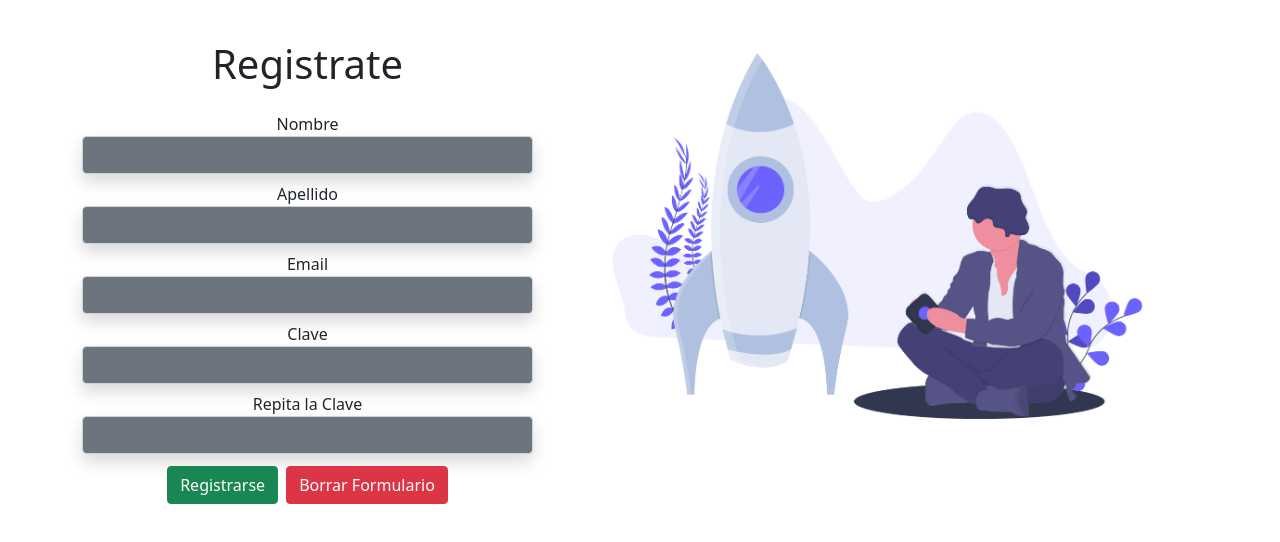
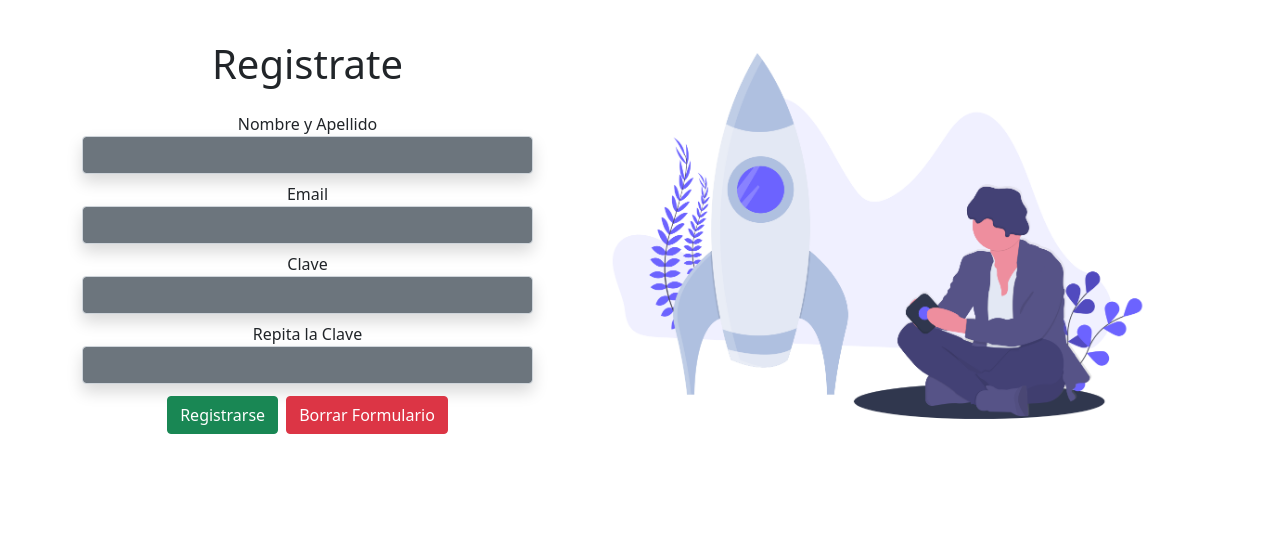
Before and after one commit to RockiJunior/webGest, a React (Create React App) app in the folder client/: page /signUp in a window 1280 px wide. Shown: the top 542 px of the page. Built offline with nearby package versions, Linux system fonts and the light colour scheme.

Commit message:
input field apellido-signUp changed

```diff
--- a/client/src/components/Forms/LogIn/LogIn.jsx
+++ b/client/src/components/Forms/LogIn/LogIn.jsx
@@ -30,7 +30,6 @@ const LogIn = () => {
 		clave: ''
 	};
 	const MySwal = withReactContent(Swal);
-
 
 	const validationSchema = Yup.object({
 		nombre: Yup.string().required('Ingrese un Nombre'),
--- a/client/src/components/Forms/SignUp/SignUpFormik.jsx
+++ b/client/src/components/Forms/SignUp/SignUpFormik.jsx
@@ -30,12 +30,8 @@ const SignUpFormik = () => {
 	};
 	const validate = Yup.object({
 		nombre: Yup.string()
-		.max(15, 'Se admite un nombre hasta 15 caracteres')
-		.required('Ingrese un Nombre'),
-
-		apellido: Yup.string()
-		.max(25, 'Se admite un Apellido hasta 25 caracteres')
-		.required('Ingrese un Apellido'),
+		.max(40, 'Se admite nombre y apellido hasta 40 caracteres')
+		.required('Ingrese un Nombre, y un Apellido (coloque solo el primer nombre)'),
 
 		email: Yup.string()
 		.email('El Email ingresado es Invalido ')
@@ -87,17 +83,10 @@ const SignUpFormik = () => {
 					<h1 className="my-4 font-weight-bold-display-4">Registrate</h1>
 					<Form>
 						<div>
-							<TextField label="Nombre" name="nombre" type="text" />
+							<TextField label="Nombre y Apellido" name="nombre" type="text" />
 							<ErrorMessage
 								name="nombre"
 								component={() => <div style={{ fontSize: 12, color: 'red' }}>{errors.nombre}</div>}
-							/>
-						</div>
-						<div>
-							<TextField label="Apellido" name="apellido" type="text" />
-							<ErrorMessage
-								name="apellido"
-								component={() => <div style={{ fontSize: 12, color: 'red' }}>{errors.apellido}</div>}
 							/>
 						</div>
 						<div>
```
